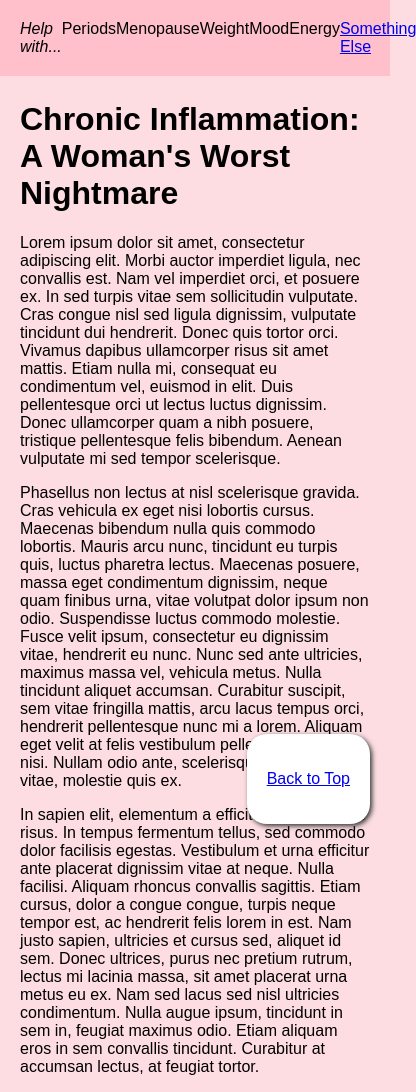
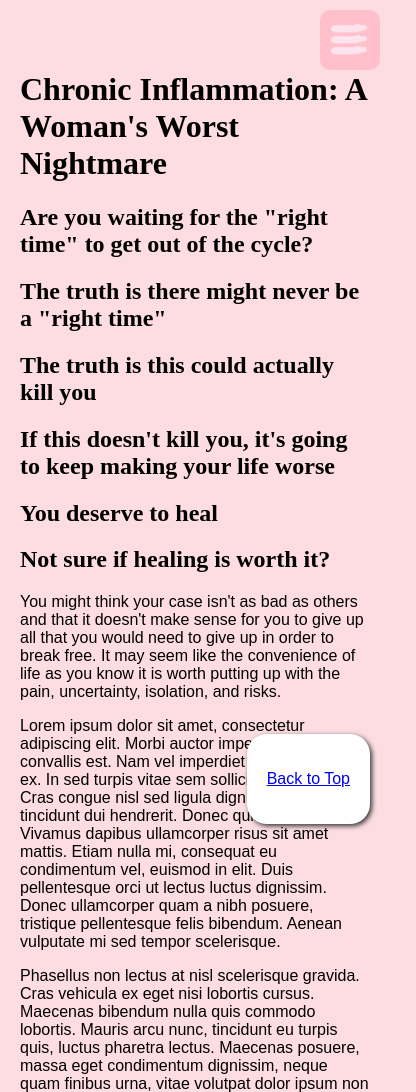
Before and after one commit to Joannamcregan/anti-inflammatory-lifestyle, a website with bundled scripts: page index.html in a window 390 px wide. Shown: the top 1092 px of the page, 416 px wide, since content can reach past the window. Built offline with nearby package versions, Linux system fonts and the light colour scheme.

Commit message:
Add files via upload

```diff
--- a/index.html
+++ b/index.html
@@ -6,21 +6,33 @@
     <meta name="viewport" content="width=device-width, initial-scale=1.0">
     <title>Women and Inflammation</title>
     <link rel="stylesheet" href="style.css">
-    <!-- <link rel="images" href="img"> -->
+    <link rel="images" href="img">
     <!-- <link rel="icon" type="image/x-icon" href="./img/moon_icon.ico"> -->
 </head>
 <body>
-    <header id="top">
-        <span><em>Help with...</em></span>
+    <header>
+        <img src="./img/pink_hamburger_icon.png" alt="" atria-label="mobile menu"/>
+        <nav>
+            <span><em>Help with Healing...</em></span>
             <a>Periods</a>
             <a>Menopause</a>
             <a>Weight</a>
             <a>Mood</a>
             <a>Energy</a>
             <a href="#help" class="special-link">Something Else</a>
+        </nav>
     </header>
-    <main>
+    <main id="top">
         <h1 class="normal">Chronic Inflammation: A Woman's Worst Nightmare</h1>
+        <h2>Are you waiting for the "right time" to get out of the cycle?</h2>
+        <h2>The truth is there might never be a "right time"</h2>
+        <h2>The truth is this could actually kill you</h2>
+        <h2>If this doesn't kill you, it's going to keep making your life worse</h2>
+        <h2>You deserve to heal</h2>
+        <h2>Not sure if healing is worth it?</h2>
+        <p>You might think your case isn't as bad as others and that it doesn't make sense for you to give up all that you would need to give up in order to break free. It may seem like the convenience of life as you know it is worth putting up with the pain, uncertainty, isolation, and risks.</p>
+        <!-- find domestic shelters.org -->
+         <!-- 8007997233 -->
         <h1 class="special hidden">You Deserve Safety and Peace</h1>
         <p  class="normal">Lorem ipsum dolor sit amet, consectetur adipiscing elit. Morbi auctor imperdiet ligula, nec convallis est. Nam vel imperdiet orci, et posuere ex. In sed turpis vitae sem sollicitudin vulputate. Cras congue nisl sed ligula dignissim, vulputate tincidunt dui hendrerit. Donec quis tortor orci. Vivamus dapibus ullamcorper risus sit amet mattis. Etiam nulla mi, consequat eu condimentum vel, euismod in elit. Duis pellentesque orci ut lectus luctus dignissim. Donec ullamcorper quam a nibh posuere, tristique pellentesque felis bibendum. Aenean vulputate mi sed tempor scelerisque.</p>
         <p  class="normal">Phasellus non lectus at nisl scelerisque gravida. Cras vehicula ex eget nisi lobortis cursus. Maecenas bibendum nulla quis commodo lobortis. Mauris arcu nunc, tincidunt eu turpis quis, luctus pharetra lectus. Maecenas posuere, massa eget condimentum dignissim, neque quam finibus urna, vitae volutpat dolor ipsum non odio. Suspendisse luctus commodo molestie. Fusce velit ipsum, consectetur eu dignissim vitae, hendrerit eu nunc. Nunc sed ante ultricies, maximus massa vel, vehicula metus. Nulla tincidunt aliquet accumsan. Curabitur suscipit, sem vitae fringilla mattis, arcu lacus tempus orci, hendrerit pellentesque nunc mi a lorem. Aliquam eget velit at felis vestibulum pellentesque non ac nisi. Nullam odio ante, scelerisque non cursus vitae, molestie quis ex.</p>
@@ -57,9 +69,12 @@
         <p  class="normal">Lorem ipsum dolor sit amet, consectetur adipiscing elit. Morbi auctor imperdiet ligula, nec convallis est. Nam vel imperdiet orci, et posuere ex. In sed turpis vitae sem sollicitudin vulputate. Cras congue nisl sed ligula dignissim, vulputate tincidunt dui hendrerit. Donec quis tortor orci. Vivamus dapibus ullamcorper risus sit amet mattis. Etiam nulla mi, consequat eu condimentum vel, euismod in elit. Duis pellentesque orci ut lectus luctus dignissim. Donec ullamcorper quam a nibh posuere, tristique pellentesque felis bibendum. Aenean vulputate mi sed tempor scelerisque.</p>
         <p  class="normal">Phasellus non lectus at nisl scelerisque gravida. Cras vehicula ex eget nisi lobortis cursus. Maecenas bibendum nulla quis commodo lobortis. Mauris arcu nunc, tincidunt eu turpis quis, luctus pharetra lectus. Maecenas posuere, massa eget condimentum dignissim, neque quam finibus urna, vitae volutpat dolor ipsum non odio. Suspendisse luctus commodo molestie. Fusce velit ipsum, consectetur eu dignissim vitae, hendrerit eu nunc. Nunc sed ante ultricies, maximus massa vel, vehicula metus. Nulla tincidunt aliquet accumsan. Curabitur suscipit, sem vitae fringilla mattis, arcu lacus tempus orci, hendrerit pellentesque nunc mi a lorem. Aliquam eget velit at felis vestibulum pellentesque non ac nisi. Nullam odio ante, scelerisque non cursus vitae, molestie quis ex.</p>
         <p  class="normal">In sapien elit, elementum a efficitur et, cursus vel risus. In tempus fermentum tellus, sed commodo dolor facilisis egestas. Vestibulum et urna efficitur ante placerat dignissim vitae at neque. Nulla facilisi. Aliquam rhoncus convallis sagittis. Etiam cursus, dolor a congue congue, turpis neque tempor est, ac hendrerit felis lorem in est. Nam justo sapien, ultricies et cursus sed, aliquet id sem. Donec ultrices, purus nec pretium rutrum, lectus mi lacinia massa, sit amet placerat urna metus eu ex. Nam sed lacus sed nisl ultricies condimentum. Nulla augue ipsum, tincidunt in sem in, feugiat maximus odio. Etiam aliquam eros in sem convallis tincidunt. Curabitur at accumsan lectus, at feugiat tortor.</p>
-        <a href="#top" class="special" id="top-link"><p>Back to Top</p></a>
-        <p>motion test readings below</p>
-        <p id="motion"></p>
+        <a href="#top" id="top-link"><p>Back to Top</p></a>
+        <div id="alert">
+            <h2>Need help dealing with abuse or mistreatment?</h2>
+            <p>1 in 3 women experience domestic violence or abuse. We would like to share information that can help victims understand what is being done to them and get help. If you would like to see this information, press the 'okay' button below, otherwise press 'cancel.'</p>
+            <p>We have activated Protection Mode. If you press the Back to Top button, or if we detect any sudden jerking motions from your phone, we will hide the content about abuse. We will also hide the "Something Else" link in the navigation menu. If you would like that link to show up again, simply refresh the page.</p>
+        </div>
     </main>
     <footer>
         <p><a>Inflammation 101</a></p>
--- a/main.js
+++ b/main.js
@@ -1,25 +1,22 @@
 import u from './umbrella.esm.js';
 
-const normal = u('.normal');
+// const normal = u('.normal');
 const special = u('.special');
 const helpLinks = u('.special-link');
 const safetyLink = u('#top-link');
 
 window.addEventListener("devicemotion", (event) => {
     let motion = `${event.acceleration.x} m/s2 on x-axis, ${event.acceleration.y} m/s2 on y-axis, ${event.acceleration.z} m/s on z-axis`
-    // console.log(event.acceleration);
-    // document.getElementById('motion').innerText = motion;
     if (event.acceleration.x > 15 || event.acceleration.y > 15 || event.acceleration.z > 15){
         showNormal();
-        // document.getElementById('motion').innerText = motion;
     }
 });
 
-safetyLink.on('click', ()=>{
-    showNormal();
-})
 helpLinks.on('click', (event)=>{
     showSpecial(event);
+    document.getElementById('top-link').addEventListener('click', ()=>{
+        showNormal();
+    });
     if (typeof DeviceMotionEvent.requestPermission === 'function') {
         DeviceMotionEvent.requestPermission();
     }
@@ -27,11 +24,14 @@ helpLinks.on('click', (event)=>{
 );
 
 function showSpecial(e){
-    normal.addClass('hidden');
+    console.log('showing special');
     special.removeClass('hidden');
+    safetyLink.attr('href', '#mood');
 }
 
-function showNormal(e){
+function showNormal(){
+    console.log('showing normal');
+    safetyLink.attr('href', '#mood');
+    console.log('showing normal')
     special.addClass('hidden');
-    normal.removeClass('hidden');
 }
--- a/style.css
+++ b/style.css
@@ -14,16 +14,43 @@ header{
     left: 0px;
     right: 0px;
     background-color: pink;
+    padding: 20px;
+    margin-bottom: 20px;
+    font-family: serif;
+}
+header img{
+    display: none;
+}
+header nav{
     display: flex;
     justify-content: space-around;
-    padding: 20px;
-    margin-bottom: 20px;
+    width: 700px;
+    margin: auto;
 }
 main{
     padding: 80px 20px 400px 20px;
-    width: 700px;
+    width: 650px;
     max-width: 90vw;
     margin: 0px auto;
+}
+@media screen and (max-width: 800px) {
+    header{
+        top: 10px;
+        left: auto;
+        right: 10px;
+        width: fit-content;
+        border-radius: 10px;
+        padding: 10px;
+    }
+    header img{
+        display: block;
+    }
+    header nav{
+        display: none;
+    }
+    main{
+        padding: 50px 20px 400px 20px;
+    }
 }
 footer{
     background: linear-gradient(var(--light-pink), pink 10%);
@@ -34,6 +61,10 @@ footer{
     padding: 50px 20px 30px 20px;
     margin: auto;
     text-align: center;
+}
+
+h1, h2, h3{
+    font-family: serif;
 }
 
 .hidden{
```
Also changed, not shown: img/pink_hamburger_icon.png (added). Lines whose indentation alone changed are shown as unchanged.
